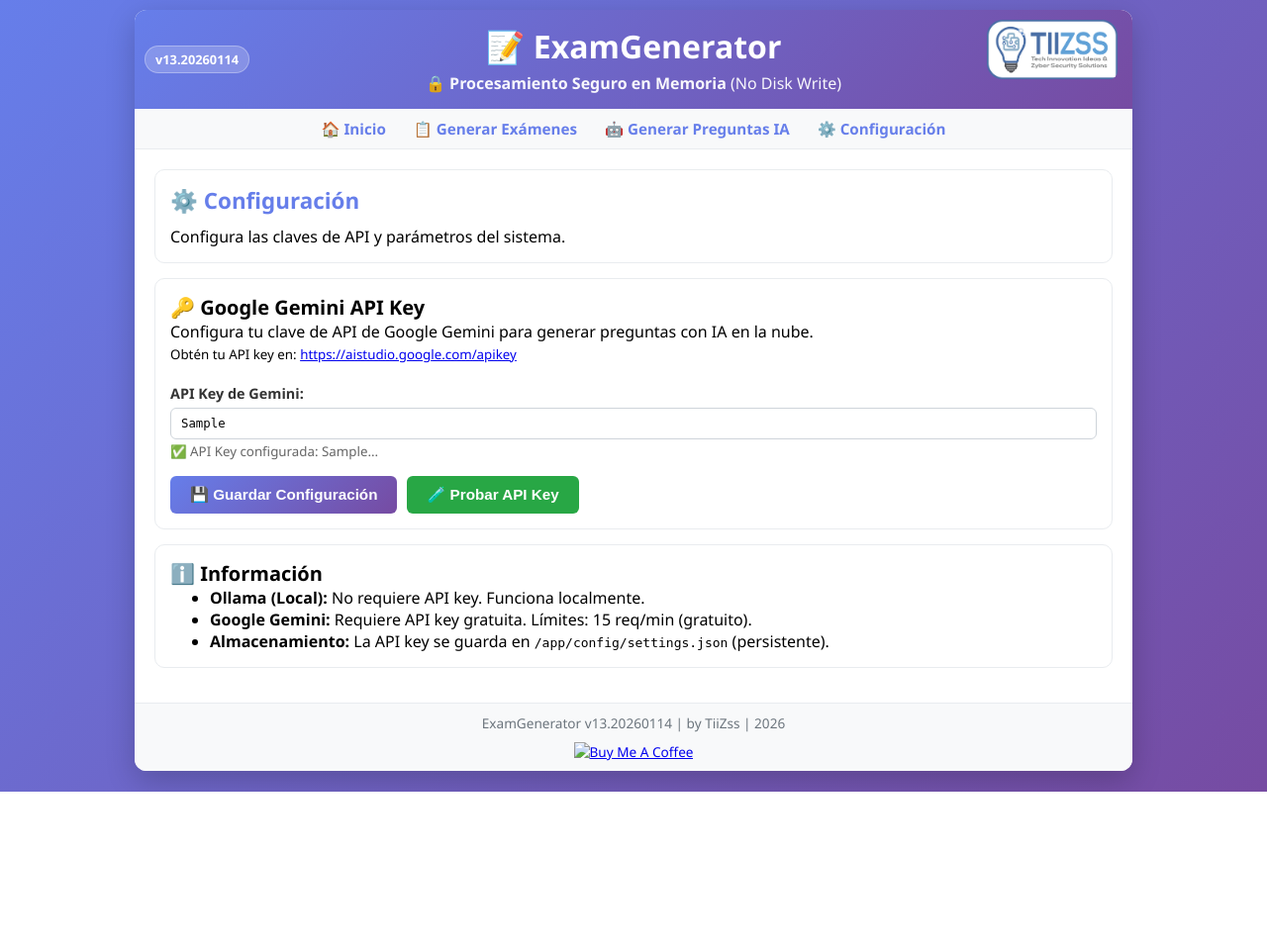
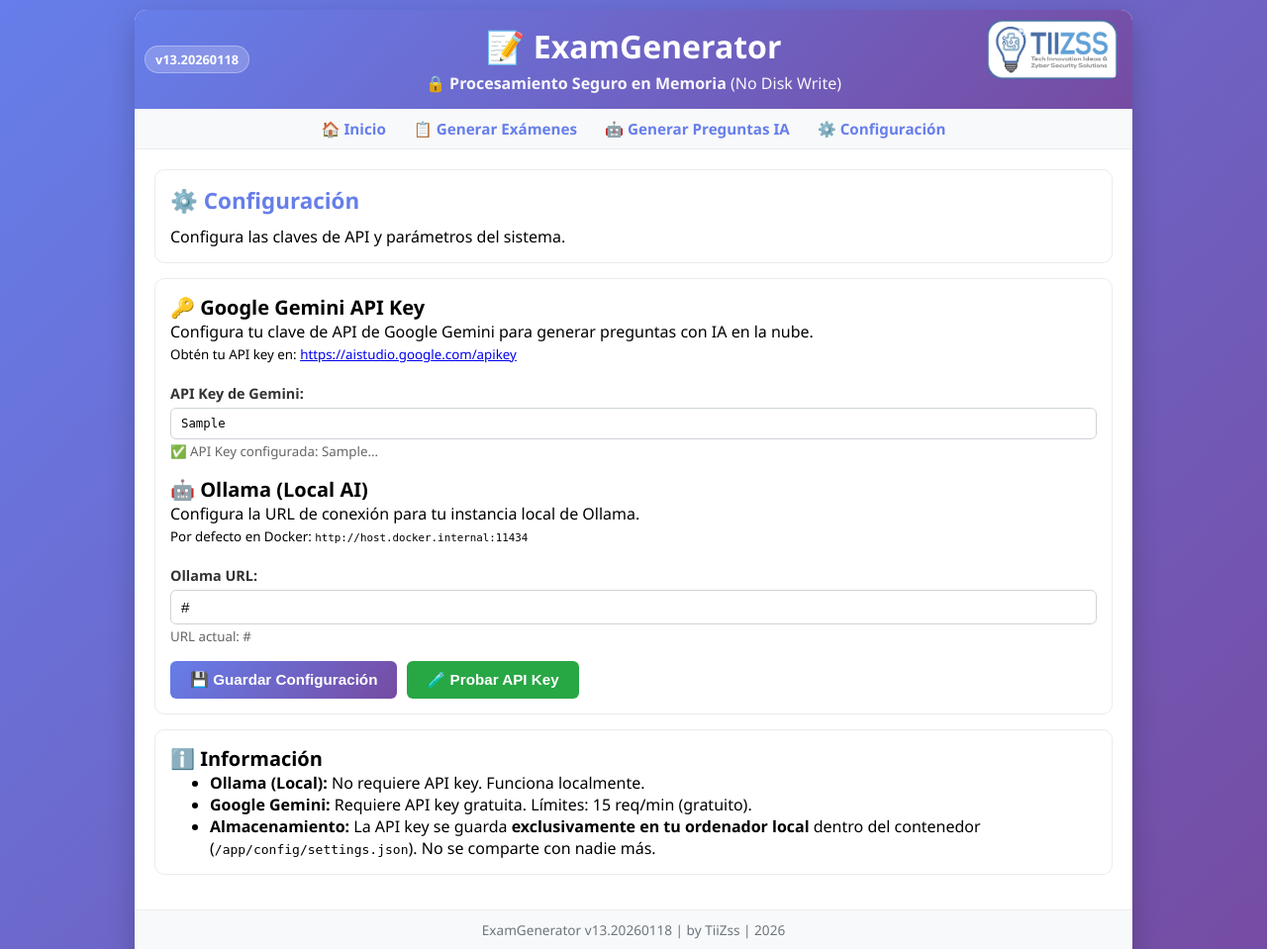
Before and after one commit to TiiZss/ExamGenerator, a Flask app: template examgenerator/web/templates/settings.html in a window 1280 px wide. Shown: the top 959 px of the page at 99% size. Before the commit the page ends 800 px from the top, so only its background shows below. Run offline with Flask 3, Linux system fonts and the light colour scheme; the template is opened without the code that fills it: most values are stand-ins (such as "Sample title", 1, 10 or a date in 2020); some libraries are stand-ins or nearby versions.

Commit message:
Release v13.20260118: Configurable Ollama URL & Security Updates

```diff
--- a/docker-compose.yml
+++ b/docker-compose.yml
@@ -20,7 +20,7 @@ services:
       context: .
       dockerfile: Dockerfile
       target: runtime
-    image: examgenerator:13.20260114
+    image: examgenerator:13.20260118
     environment:
       <<: *common-env
       EXAMGEN_MODE: "cli"
@@ -43,7 +43,7 @@ services:
       - examgen-network
     labels:
       com.examgenerator.service: "cli"
-      com.examgenerator.version: "13.20260114"
+      com.examgenerator.version: "13.20260118"
 
   # ----------------------------------------
   # ExGen-Web: Interfaz web
--- a/examgenerator/web/app.py
+++ b/examgenerator/web/app.py
@@ -23,7 +23,11 @@ from examgenerator.utils.validators import (
 )
 from examgenerator.utils.cache import QuestionCache
 from examgenerator.utils.statistics import generate_exam_statistics, print_statistics
-from examgenerator.utils.settings import get_settings, save_settings, get_gemini_api_key, set_gemini_api_key
+from examgenerator.utils.settings import (
+    get_settings, save_settings,
+    get_gemini_api_key, set_gemini_api_key,
+    get_ollama_url, set_ollama_url
+)
 from examgenerator.config import config as app_config
 
 # Import modular functions
@@ -330,8 +334,7 @@ def generate_questions():
                 )
             else:
                 # Ollama en modo no-interactivo para web
-                import os
-                ollama_url = os.getenv('OLLAMA_URL', 'http://ollama:11434')
+                ollama_url = get_ollama_url()
 
                 questions = qg.generate_questions_with_ollama(
                     text_content=text_content,
@@ -384,7 +387,7 @@ def ollama_models():
     """Obtener lista de modelos disponibles en Ollama."""
     try:
         import requests
-        ollama_url = os.getenv('OLLAMA_URL', 'http://ollama:11434')
+        ollama_url = get_ollama_url()
 
         # Intentar obtener modelos de Ollama
         response = requests.get(f"{ollama_url}/api/tags", timeout=3)
@@ -439,14 +442,23 @@ def settings():
                 flash('✅ API Key de Gemini guardada correctamente', 'success')
             else:
                 flash('❌ Error al guardar la API Key', 'error')
-        else:
-            flash('⚠️ La API Key no puede estar vacía', 'error')
+
+        # Guardar URL de Ollama
+        ollama_url = request.form.get('ollama_url', '').strip()
+        if ollama_url:
+            if set_ollama_url(ollama_url):
+                flash('✅ URL de Ollama guardada correctamente', 'success')
+            else:
+                flash('❌ Error al guardar la URL de Ollama', 'error')
 
         return redirect(url_for('settings'))
 
     # GET: Mostrar configuración actual
     current_key = get_gemini_api_key()
-    return render_template('settings.html', current_key=current_key or '')
+    current_ollama_url = get_ollama_url()
+    return render_template('settings.html',
+                         current_key=current_key or '',
+                         current_ollama_url=current_ollama_url)
 
 
 @app.route('/settings/test-api-key', methods=['POST'])
--- a/examgenerator/web/templates/base.html
+++ b/examgenerator/web/templates/base.html
@@ -252,7 +252,7 @@
 <body>
     <div class="container">
         <header>
-            <div class="version-badge">v13.20260114</div>
+            <div class="version-badge">v13.20260118</div>
             <div class="logo-container">
                 <img src="{{ url_for('static', filename='logo.png') }}" alt="TiiZss Logo">
             </div>
@@ -282,7 +282,7 @@
         </main>
 
         <footer>
-            <p>ExamGenerator v13.20260114 | by TiiZss | 2026</p>
+            <p>ExamGenerator v13.20260118 | by TiiZss | 2026</p>
             <div style="margin-top: 10px;">
                 <a href="https://www.buymeacoffee.com/TiiZss" target="_blank">
                     <img src="https://cdn.buymeacoffee.com/buttons/v2/default-yellow.png" alt="Buy Me A Coffee"
--- a/examgenerator/web/templates/settings.html
+++ b/examgenerator/web/templates/settings.html
@@ -30,6 +30,21 @@
         </small>
     </div>
 
+    <h3>🤖 Ollama (Local AI)</h3>
+    <p style="margin-bottom: 20px;">
+        Configura la URL de conexión para tu instancia local de Ollama.<br>
+        <small>Por defecto en Docker: <code>http://host.docker.internal:11434</code></small>
+    </p>
+
+    <div class="form-group">
+        <label for="ollama_url">Ollama URL:</label>
+        <input type="text" id="ollama_url" name="ollama_url" value="{{ current_ollama_url }}"
+            placeholder="http://host.docker.internal:11434">
+        <small style="color: #666;">
+            URL actual: {{ current_ollama_url }}
+        </small>
+    </div>
+
     <div style="display: flex; gap: 10px;">
         <button type="submit">💾 Guardar Configuración</button>
         <button type="button" onclick="testApiKey()" style="background: #28a745;">🧪 Probar API Key</button>
@@ -41,8 +56,8 @@
     <ul style="padding-left: 40px;">
         <li><strong>Ollama (Local):</strong> No requiere API key. Funciona localmente.</li>
         <li><strong>Google Gemini:</strong> Requiere API key gratuita. Límites: 15 req/min (gratuito).</li>
-        <li><strong>Almacenamiento:</strong> La API key se guarda en <code>/app/config/settings.json</code>
-            (persistente).</li>
+        <li><strong>Almacenamiento:</strong> La API key se guarda <strong>exclusivamente en tu ordenador local</strong>
+            dentro del contenedor (<code>/app/config/settings.json</code>). No se comparte con nadie más.</li>
     </ul>
 </div>
 
--- a/pyproject.toml
+++ b/pyproject.toml
@@ -1,6 +1,6 @@
 [project]
 name = "examgenerator"
-version = "12.20260111"
+version = "13.20260118"
 description = "Generador avanzado de exámenes aleatorios con IA - Arquitectura Modular"
 authors = [
     {name = "TiiZss", email = "tiizss@github.com"}
```
Also changed, not shown: examgenerator/utils/settings.py (+19 -0 lines), README.md, docs/CHANGELOG.md.
